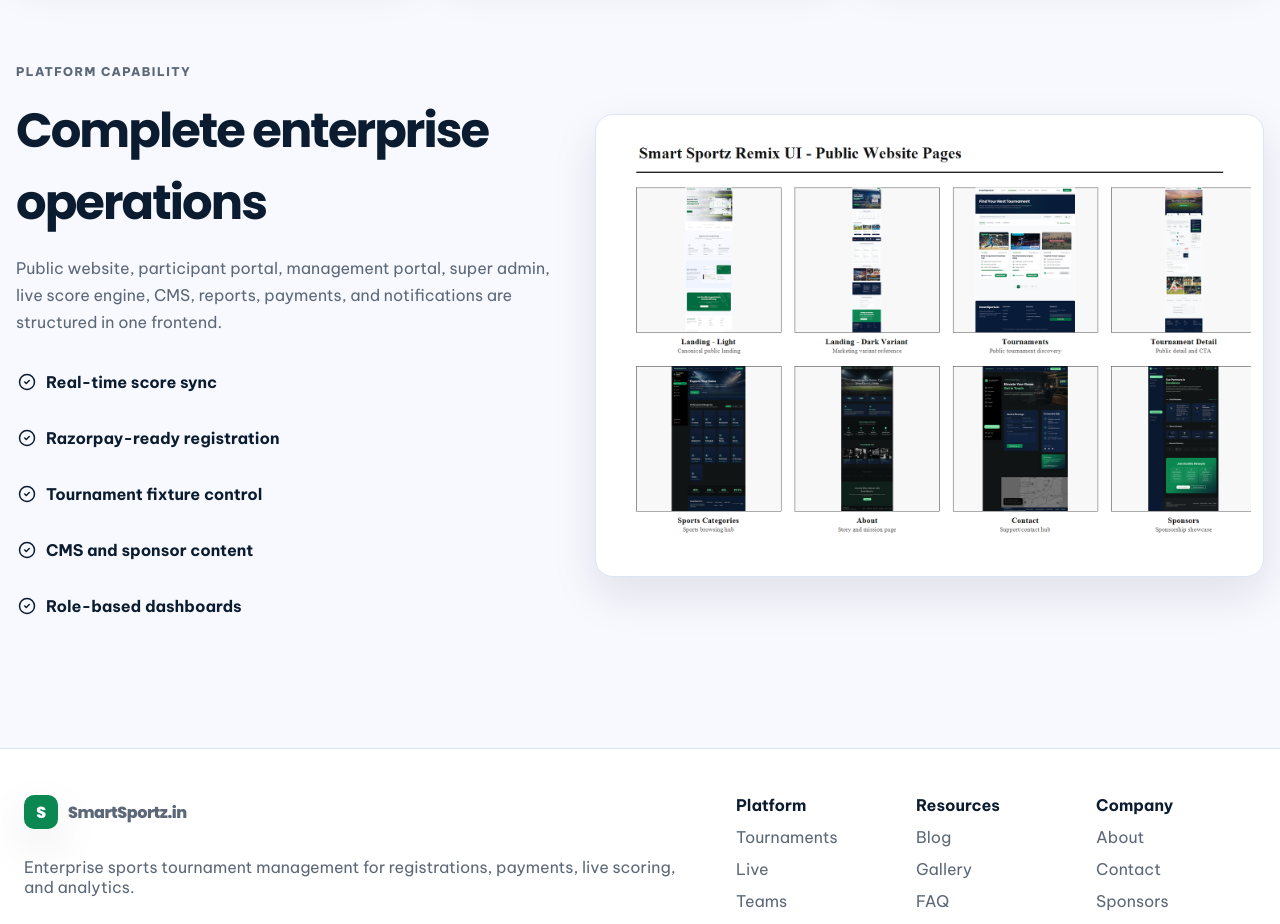
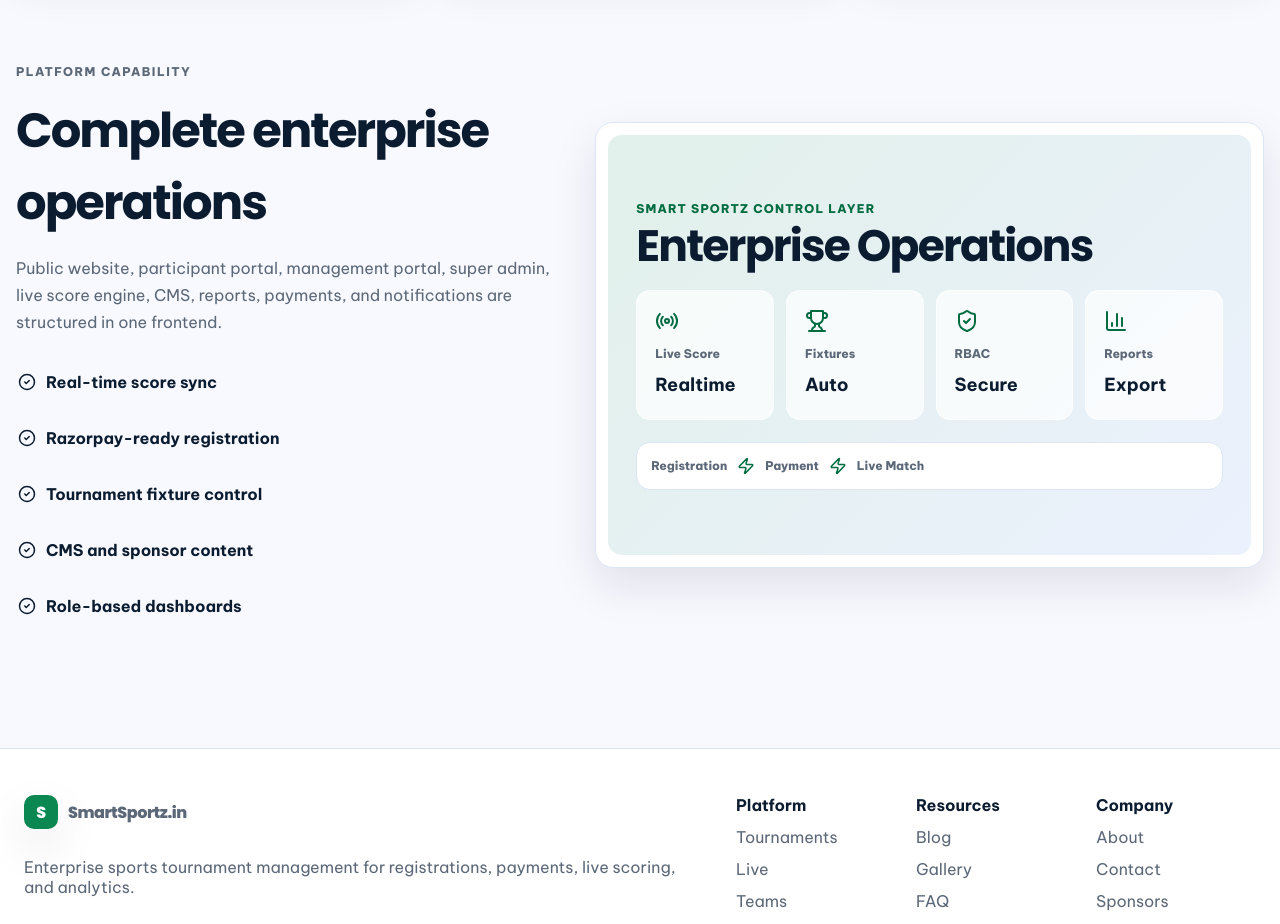
Before and after one commit to Mr-asmath/Smart_Sportz, a React (Vite) app in the folder frontend/: page / in a window 1280 px wide. Shown: the part 1440-2364 px from the top of the page. Built offline with nearby package versions, Linux system fonts and the light colour scheme.

Commit message:
Replace operations section image with UI panel

```diff
--- a/frontend/src/pages/HomePage.tsx
+++ b/frontend/src/pages/HomePage.tsx
@@ -1,5 +1,5 @@
 import { motion } from "framer-motion";
-import { CheckCircle2, Radio, Trophy, Users } from "lucide-react";
+import { BarChart3, CheckCircle2, Radio, ShieldCheck, Trophy, Users, Zap } from "lucide-react";
 import { Link } from "react-router-dom";
 import { Page, SectionTitle, TournamentCard } from "../components/UI";
 import { assets, tournaments } from "../data/platform";
@@ -74,7 +74,25 @@
           </div>
         </motion.div>
         <motion.div className="visual-card" {...fade}>
-          <img src={assets.publicSheet} alt="Smart Sportz public UI contact sheet" />
+          <div className="operations-visual">
+            <div className="ops-visual-header">
+              <span>Smart Sportz Control Layer</span>
+              <strong>Enterprise Operations</strong>
+            </div>
+            <div className="ops-visual-grid">
+              <div><Radio size={24} /><span>Live Score</span><b>Realtime</b></div>
+              <div><Trophy size={24} /><span>Fixtures</span><b>Auto</b></div>
+              <div><ShieldCheck size={24} /><span>RBAC</span><b>Secure</b></div>
+              <div><BarChart3 size={24} /><span>Reports</span><b>Export</b></div>
+            </div>
+            <div className="ops-flow">
+              <span>Registration</span>
+              <Zap size={18} />
+              <span>Payment</span>
+              <Zap size={18} />
+              <span>Live Match</span>
+            </div>
+          </div>
         </motion.div>
       </section>
     </Page>
--- a/frontend/src/styles.css
+++ b/frontend/src/styles.css
@@ -112,6 +112,16 @@
 .feature-list a { min-height: 44px; padding: 0 2px; color: var(--text); font-weight: 700; }
 .visual-card { padding: 12px; overflow: hidden; }
 .visual-card img { border-radius: 14px; }
+.operations-visual { display: grid; gap: 22px; min-height: 420px; padding: 28px; border-radius: 14px; background: linear-gradient(135deg, rgba(11, 136, 82, .12), rgba(37, 99, 235, .09)); align-content: center; }
+.ops-visual-header { display: grid; gap: 8px; }
+.ops-visual-header span { color: var(--primary-dark); font-size: 12px; font-weight: 900; letter-spacing: .1em; text-transform: uppercase; }
+.ops-visual-header strong { font-family: Poppins, sans-serif; font-size: clamp(28px, 4vw, 44px); line-height: 1; letter-spacing: -0.04em; }
+.ops-visual-grid { display: grid; grid-template-columns: repeat(4, 1fr); gap: 12px; }
+.ops-visual-grid div { display: grid; gap: 8px; min-height: 130px; padding: 18px; border: 1px solid rgba(255, 255, 255, .72); border-radius: 14px; background: rgba(255, 255, 255, .7); }
+.ops-visual-grid svg, .ops-flow svg { color: var(--primary-dark); }
+.ops-visual-grid span, .ops-flow span { color: var(--muted); font-size: 12px; font-weight: 800; }
+.ops-visual-grid b { font-size: 18px; }
+.ops-flow { display: flex; flex-wrap: wrap; align-items: center; gap: 10px; padding: 14px; border-radius: 14px; background: var(--surface); border: 1px solid var(--line); }
 
 .page-hero { padding: 56px 0 28px; max-width: 820px; }
 .filter-bar { display: flex; align-items: center; gap: 12px; padding: 14px; margin-bottom: 24px; border: 1px solid var(--line); border-radius: 16px; background: var(--surface); box-shadow: var(--shadow); color: var(--muted); }
@@ -214,6 +224,7 @@
   .hero-visual-ui { grid-template-columns: 1fr; min-height: 320px; }
   .hero-visual-ui div { min-height: 110px; }
   .card-grid, .team-grid, .catalog-grid, .content-grid, .live-grid, .metrics-grid, .mini-grid, .wizard { grid-template-columns: 1fr; }
+  .ops-visual-grid { grid-template-columns: repeat(2, 1fr); }
   .form-grid, .footer, .footer-grid, .live-card, .auth-card { grid-template-columns: 1fr; }
   .score-teams { grid-template-columns: 1fr; }
   .auth-visual { min-height: 260px; }
```
